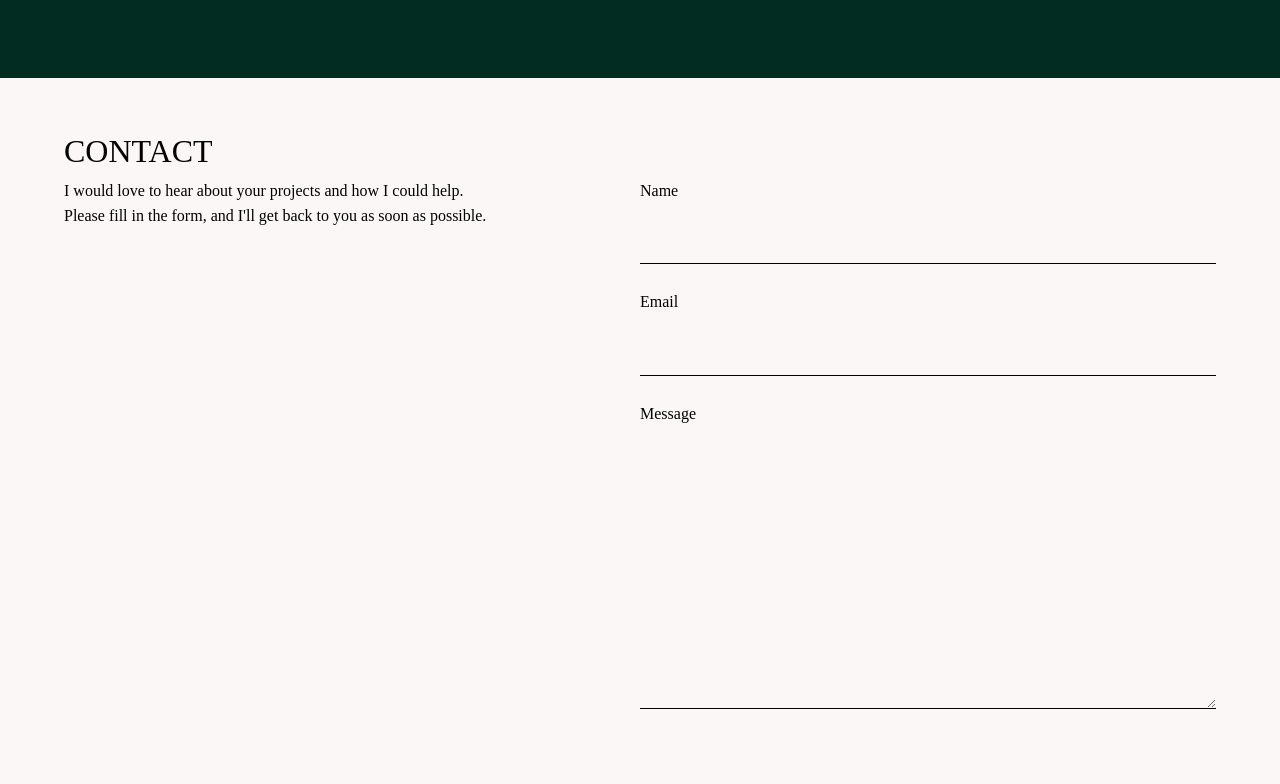
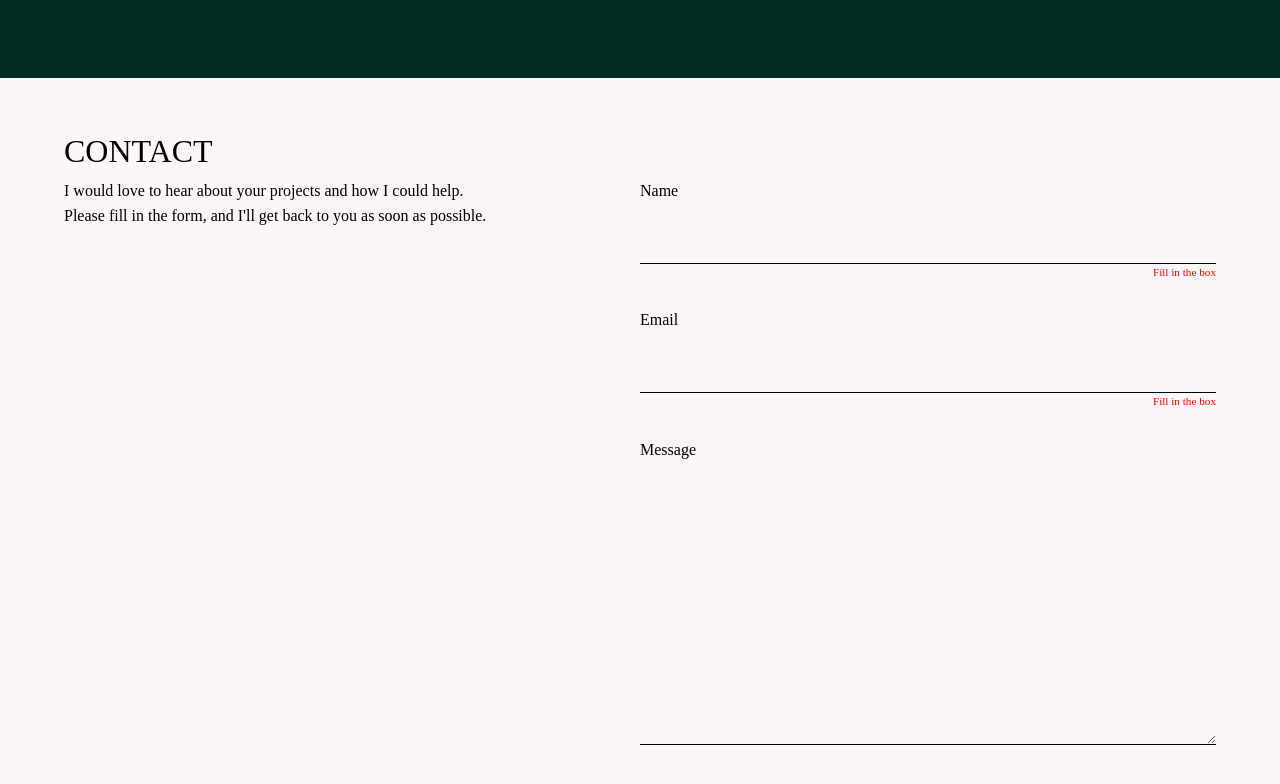
Before and after one commit to Lovethrech/my-main-portfolio, a Vue app: page / in a window 1280 px wide. Shown: the part 2253-3037 px from the top of the page. Built offline with nearby package versions, Linux system fonts and the light colour scheme.

Commit message:
working on the home-contact components.

```diff
--- a/src/components/contact/ContactInputCtn.vue
+++ b/src/components/contact/ContactInputCtn.vue
@@ -8,6 +8,11 @@ const {labelName, nameType, nameFor}=defineProps(['labelName', 'nameType', 'name
 .home-contact-input-ctn-main-ctn, .home-contact-input-ctn-mini-ctn{
     width:100%;
 }
+.contact-error-message{
+    color: red;
+    font-size: 1.4vh;
+    text-align: right;
+}
 </style>
 
 <template>
@@ -16,6 +21,7 @@ const {labelName, nameType, nameFor}=defineProps(['labelName', 'nameType', 'name
             <div class="home-input-ctn">
                 <label class="home-label" :for="nameFor">{{labelName}}</label><br>
                 <input :type="nameType" :name="nameFor" :id="nameFor" class="home-input-value" required />
+                <p class="contact-error-message">Fill in the box</p>
             </div><br>
         </div>
     </div>
```
